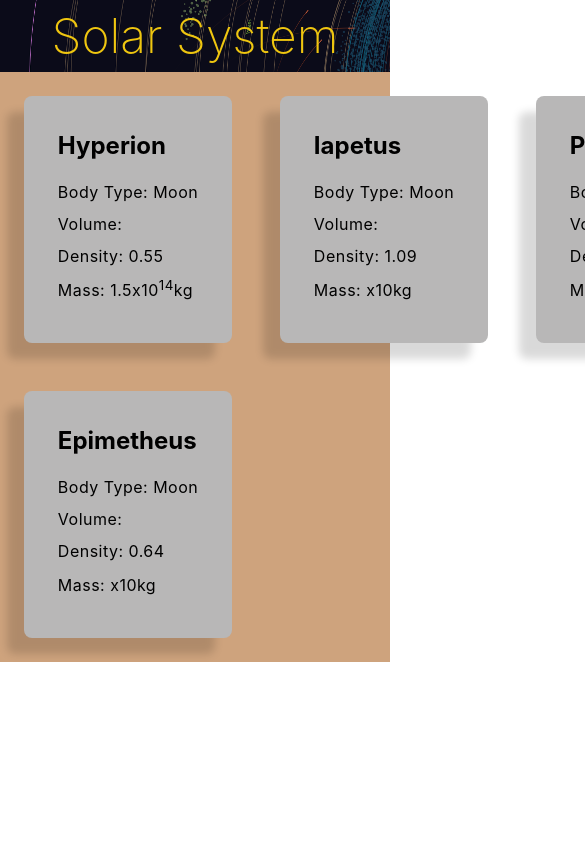
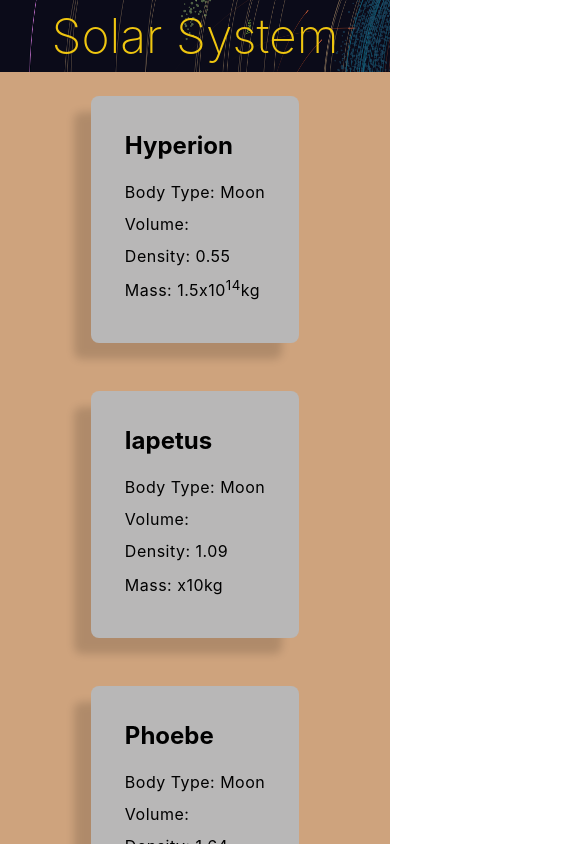
Before and after one commit to diorshelton/far, a React (Create React App) app: page / in a window 390 px wide. Shown: the top 844 px of the page, 585 px wide, since content can reach past the window. Built offline with nearby package versions, Linux system fonts and the light colour scheme.

Commit message:
Add media queries

```diff
--- a/src/components/Grid.jsx
+++ b/src/components/Grid.jsx
@@ -5,15 +5,24 @@
 	.container {
 		background-color: #cea37d;
 		display: grid;
-		place-items: center;
-		grid-template-columns: 1fr 1fr 1fr 1fr;
-		/* grid-template-rows: 1fr 1fr 1fr 1fr; */
-
+		/* place-items: center; */
+		/* grid-template-columns: repeat(3, 1fr); */
+    /* align-items: center; */
 	}
 	.contents {
     display: grid;
-    grid-template-columns: 1fr 1fr 1fr 1fr;
-		place-content: center;
+		/* place-content: center; */
+    /* align-items: center; */
+    justify-items: center;
+    @media screen and (min-width: 600px) {
+      grid-template-columns: repeat(2, 1fr);
+    }
+    @media screen and (min-width: 1199px) {
+    grid-template-columns: repeat(3, 1fr);
+    }
+    @media screen and (min-width: 1200px) {
+    grid-template-columns: repeat(4, 1fr);
+    }
 	}
 `;
 
```
